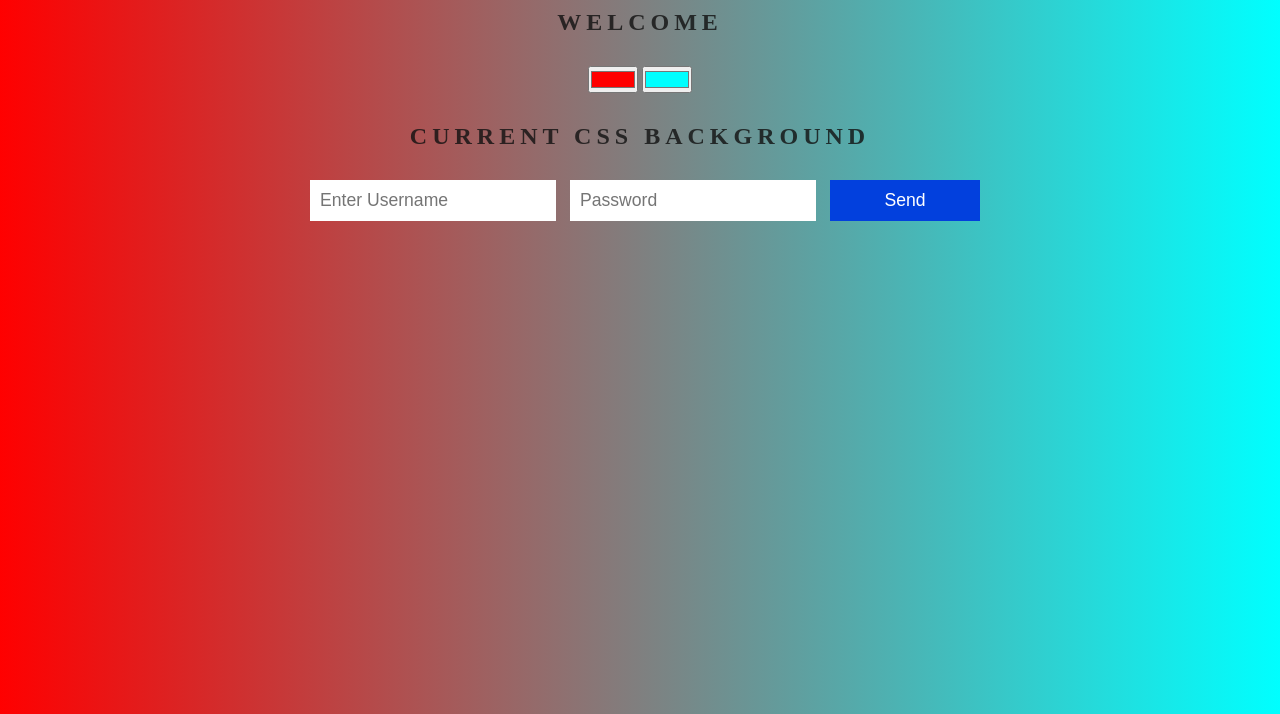
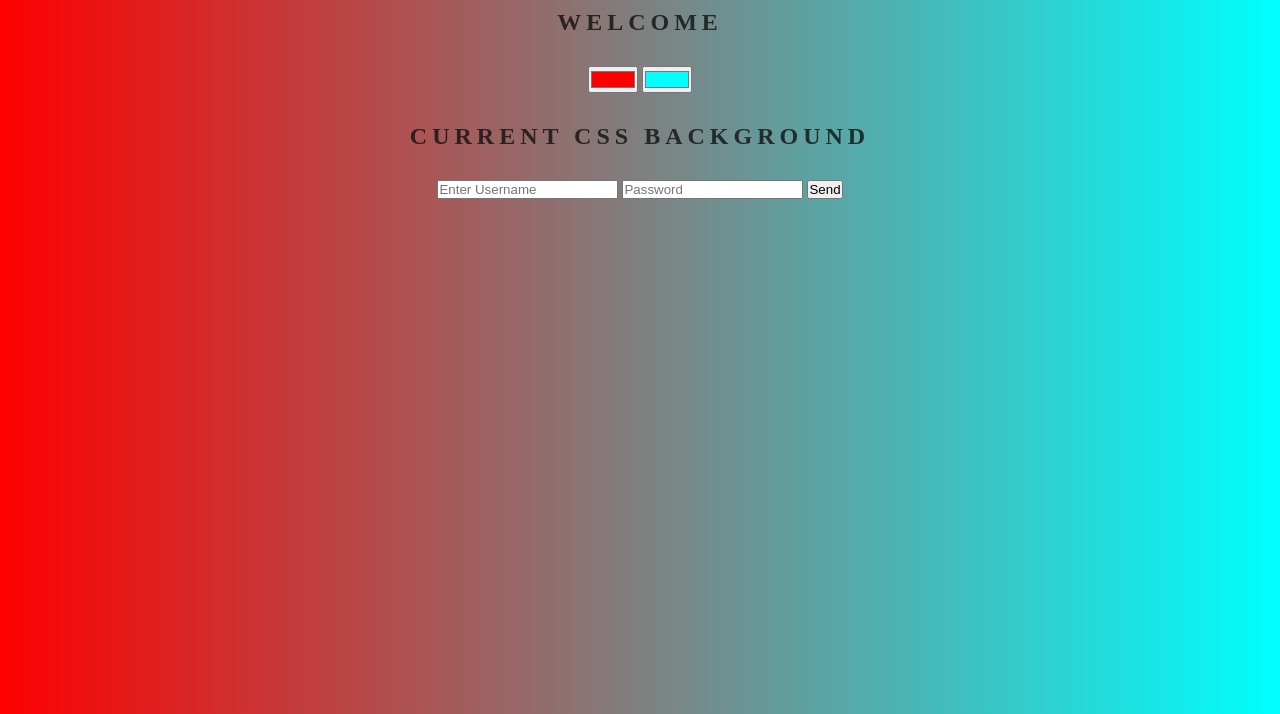
Before and after one commit to naibahmed96/background_generator, a plain HTML site: page index.html in a window 1280 px wide. Shown: the part 116-830 px from the top of the page. Drawn offline with Linux system fonts and the light colour scheme.

Commit message:
Revert "changed login form style"

```diff
--- a/style.css
+++ b/style.css
@@ -36,24 +36,3 @@ h3 {
     font-weight: 900;
     color: #222;
 }
-
-form input {
-    padding: 10px;
-    outline: none;
-    font-size: 1.1rem;
-    border: 0;
-    margin-left: 10px;
-}
-
-form input[type='submit'] {
-    background-color: #0240dd;
-    color: white;
-    border: 0;
-    width: 150px;
-
-}
-
-form input[type='submit']:hover {
-    opacity: 0.9;
-    box-shadow: 2px 4px 4px rgb(2, 2, 110);
-}
```
